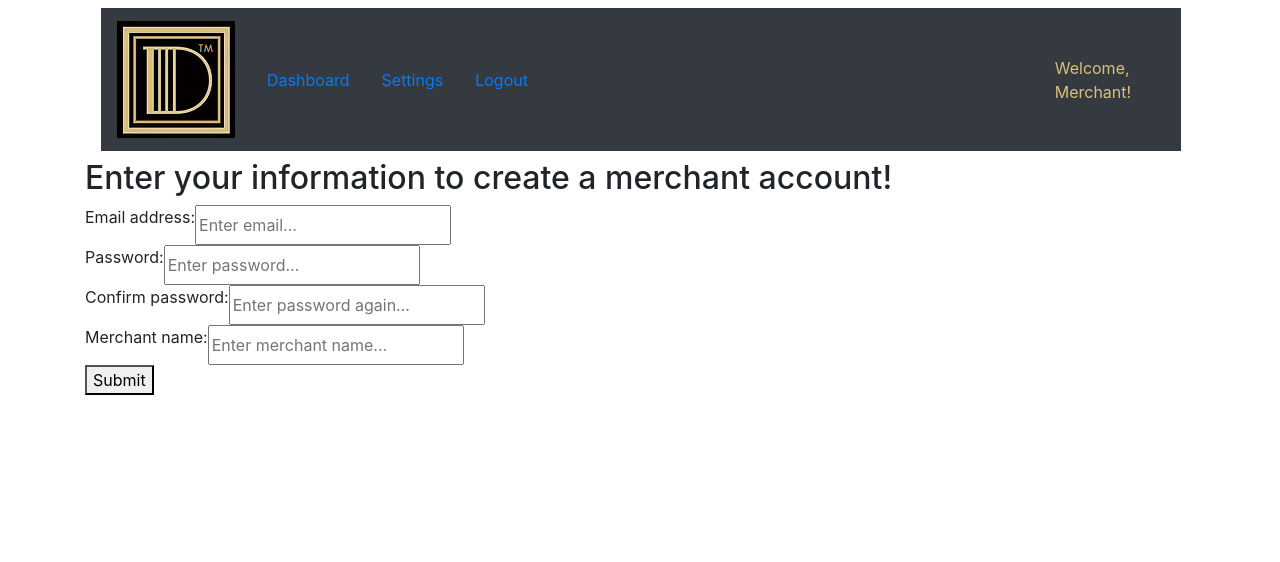
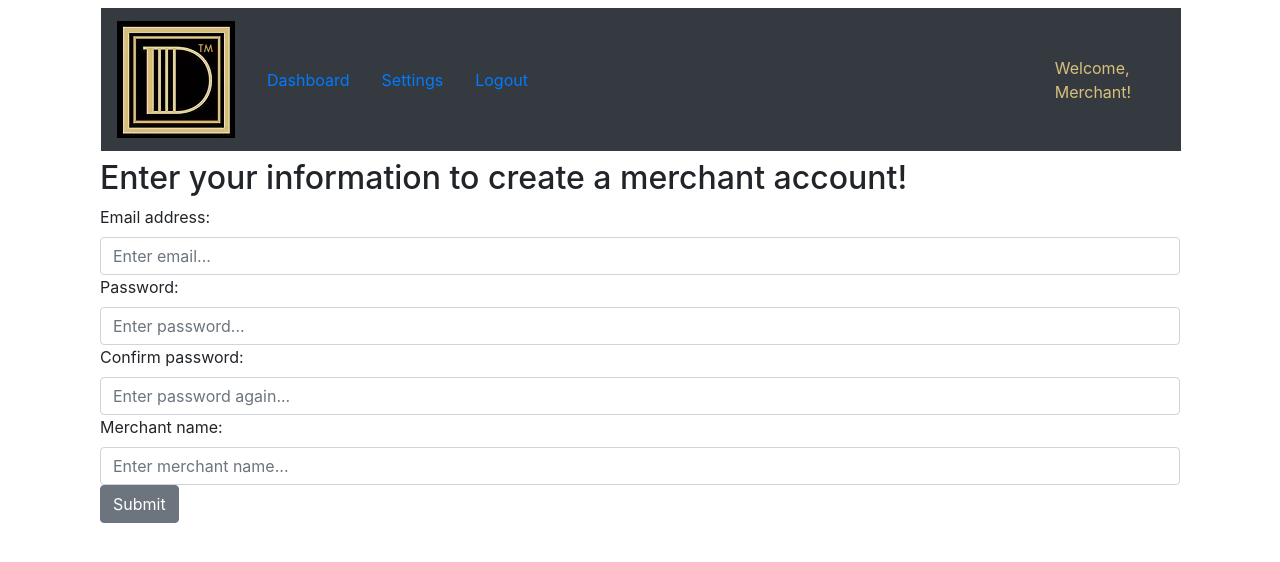
Before and after one commit to whitedadam/dickerdashboardapp, a React (Create React App) app: page /createAccount in a window 1280 px wide. Shown: the top 562 px of the page. Built offline with nearby package versions, Linux system fonts and the light colour scheme.

Commit message:
Restructured Login related forms

```diff
--- a/src/App.js
+++ b/src/App.js
@@ -7,7 +7,7 @@ import Settings from './Settings';
 import './App.css';
 import {Col, Container, Row} from "reactstrap";
 import Reset from "./Reset";
-import Create from "./Createaccount";
+import CreateAccount from "./CreateAccount";
 
 function App() {
   return (
@@ -27,11 +27,11 @@ function App() {
                           <Route exact path='/dashboard'>
                               <Dashboard />
                           </Route>
-                          <Route exact path='/resetpassword'>
+                          <Route exact path='/resetPassword'>
                               <Reset />
                           </Route>
-                          <Route exact path='/createaccount'>
-                              <Create />
+                          <Route exact path='/createAccount'>
+                              <CreateAccount />
                           </Route>
                           <Route exact path='/settings'>
                               <Settings />
--- /dev/null
+++ b/src/CreateAccount/CreateAccount.js
@@ -0,0 +1,48 @@
+import React from "react";
+import {Button, Form, Input, Label, NavLink} from "reactstrap";
+import {Col, Container, Row} from 'reactstrap';
+
+class CreateAccount extends React.Component {
+    render() {
+        return(
+            <Container className={'accountContainer'}>
+                <Form id="accountForm">
+                    <Row>
+                        <Col><h2>Enter your information to create a merchant account!</h2></Col>
+                    </Row>
+                    <Row>
+                        <Col>
+                            <Label>Email address:</Label>
+                            <Input type='email' name='createEmail' placeholder='Enter email...' />
+                        </Col>
+                    </Row>
+                    <Row>
+                        <Col>
+                            <Label>Password:</Label>
+                            <Input type='password' name='createPass' placeholder='Enter password...' />
+                        </Col>
+                    </Row>
+                    <Row>
+                        <Col>
+                            <Label>Confirm password:</Label>
+                            <Input type='password' name='confirmPass' placeholder='Enter password again...' />
+                        </Col>
+                    </Row>
+                    <Row>
+                        <Col>
+                            <Label>Merchant name:</Label>
+                            <Input type='text' name='createName' placeholder='Enter merchant name...' />
+                        </Col>
+                    </Row>
+                    <Row style={{alignContent: "center"}}>
+                        <Col>
+                            <Button>Submit</Button>
+                        </Col>
+                    </Row>
+                </Form>
+            </Container>
+        );
+    }
+}
+
+export default CreateAccount;
--- /dev/null
+++ b/src/CreateAccount/index.js
@@ -0,0 +1,3 @@
+import CreateAccount from './CreateAccount';
+
+export default CreateAccount;
--- a/src/Createaccount.js
+++ /dev/null
@@ -1,40 +0,0 @@
-import React from "react";
-import {NavLink} from "reactstrap";
-import {Col, Container, Row} from 'reactstrap';
-
-class Create extends React.Component{
-    render() {
-        return(
-            <Container className={'accountContainer'}>
-                <div id="accountForm">
-                    <Row>
-                        <h2>Enter your information to create a merchant account!</h2>
-                    </Row>
-                    <form>
-                        <Row>
-                            <p>Email address:</p>
-                            <input type='email' name='createEmail' placeholder='Enter email...' />
-                        </Row>
-                        <Row>
-                            <p>Password:</p>
-                            <input type='password' name='createPass' placeholder='Enter password...' />
-                        </Row>
-                        <Row>
-                            <p>Confirm password:</p>
-                            <input type='password' name='confirmPass' placeholder='Enter password again...' />
-                        </Row>
-                        <Row>
-                            <p>Merchant name:</p>
-                            <input type='text' name='createName' placeholder='Enter merchant name...' />
-                        </Row>
-                        <Row style={{alignContent: "center"}}>
-                            <button>Submit</button>
-                        </Row>
-                    </form>
-                </div>
-            </Container>
-        );
-    }
-}
-
-export default Create;
--- a/src/Login.js
+++ /dev/null
@@ -1,32 +0,0 @@
-import React from "react";
-import {NavLink} from "reactstrap";
-import {Col, Container, Row} from 'reactstrap';
-
-class Login extends React.Component{
-    render() {
-        return(
-            <Container className={'loginContainer'}>
-                <div id="form">
-                    <Row>
-                        <h1 style={{alignContent: "center"}}>Login</h1>
-                    </Row>
-                    <form style={{backgroundColor: "", alignContent: "center"}}>
-                        <Row>
-                            <input type='email' name='email' placeholder='Enter email...' />
-                        </Row>
-                        <Row>
-                            <input type='password' name='pwd' placeholder='Enter password...'/>
-                        </Row>
-                        <Row style={{alignContent: "center"}}>
-                            <button>Login</button>
-                        </Row>
-                    </form>
-                    <NavLink href="/resetpassword">Forgot Password?</NavLink>
-                    <NavLink href="/createaccount">Create Account</NavLink>
-                </div>
-            </Container>
-        );
-    }
-}
-
-export default Login;
--- a/src/Login/Login.js
+++ b/src/Login/Login.js
@@ -1,26 +1,30 @@
-import React from 'react';
-import {Container, Form, FormGroup, Input, Label} from "reactstrap";
+import React from "react";
+import {Button, Form, FormGroup, Input, NavLink} from "reactstrap";
+import {Col, Container, Row} from 'reactstrap';
 
-class Login extends React.Component {
+class Login extends React.Component{
     render() {
-    return (
-      <Container className={'login'}>
-          <Form>
-              <FormGroup>
-                  <Label for='email'>Email:</Label>
-                  <Input type='email' name='email' />
-                  <Label for='pwd'>Password:</Label>
-                  <Input type='password' name='pwd' />
+        return(
+            <Container className={'loginContainer'}>
+                <Form id="form">
+                    <Row>
+                        <Col><h1 style={{alignContent: "center"}}>Login</h1></Col>
+                    </Row>
+                    <FormGroup style={{backgroundColor: "", alignContent: "center"}}>
+                        <Row>
+                            <Col><Input type='email' name='email' placeholder='Enter email...' /></Col>
+                        </Row>
+                        <Row>
+                            <Col><Input type='password' name='pwd' placeholder='Enter password...'/></Col>
+                        </Row>
+                        <Row style={{alignContent: "center"}}>
+                            <Col><Button>Login</Button></Col>
+                        </Row>
                     </FormGroup>
+                    <NavLink href="./resetPassword">Forgot Password?</NavLink>
+                    <NavLink href="./CreateAccount">Create Account</NavLink>
                 </Form>
             </Container>
-        /*<div id='form' className={'login'}>
-        <form>
-          <input type='email' name='email' placeholder='Enter email...' />
-          <input type='password' name='pwd' placeholder='Enter password...' />
-          <button>Login</button>
-        </form>
-      </div>*/
         );
     }
 }
--- a/src/Reset.js
+++ /dev/null
@@ -1,27 +0,0 @@
-import React from "react";
-import {NavLink} from "reactstrap";
-import {Col, Container, Row} from 'reactstrap';
-
-class Reset extends React.Component{
-    render() {
-        return(
-            <Container className={'resetPassContainer'}>
-                <div id="resetForm">
-                    <Row>
-                        <h2>Enter your account email address to the receive reset email!</h2>
-                    </Row>
-                    <form>
-                        <Row>
-                            <input type='email' name='resetEmail' placeholder='Enter email...' />
-                        </Row>
-                        <Row style={{alignContent: "center"}}>
-                            <button>Submit</button>
-                        </Row>
-                    </form>
-                </div>
-            </Container>
-        );
-    }
-}
-
-export default Reset;
--- /dev/null
+++ b/src/Reset/Reset.js
@@ -0,0 +1,26 @@
+import React from "react";
+import {Button, Form, FormGroup, Input, Label, NavLink} from "reactstrap";
+import {Col, Container, Row} from 'reactstrap';
+
+class Reset extends React.Component{
+    render() {
+        return(
+            <Container className={'resetPassContainer'}>
+                <Form id="resetForm">
+                    <Row>
+                        <Col>
+                            <h2>Enter your account email address to the receive reset email!</h2>
+                        </Col>
+                    </Row>
+                    <FormGroup>
+                        <Label for={'resetEmail'}>Email:</Label>
+                        <Input type='email' name='resetEmail' placeholder='Enter email...' />
+                        <Button>Submit</Button>
+                    </FormGroup>
+                </Form>
+            </Container>
+        );
+    }
+}
+
+export default Reset;
--- /dev/null
+++ b/src/Reset/index.js
@@ -0,0 +1,3 @@
+import Reset from './Reset'
+
+export default Reset;
```
Also changed, not shown: src/Widgets.js (deleted, +0 -21 lines), src/CreateAccount/CreateAccount.css (added), src/Reset/Reset.css (added). Lines whose indentation alone changed are shown as unchanged.
